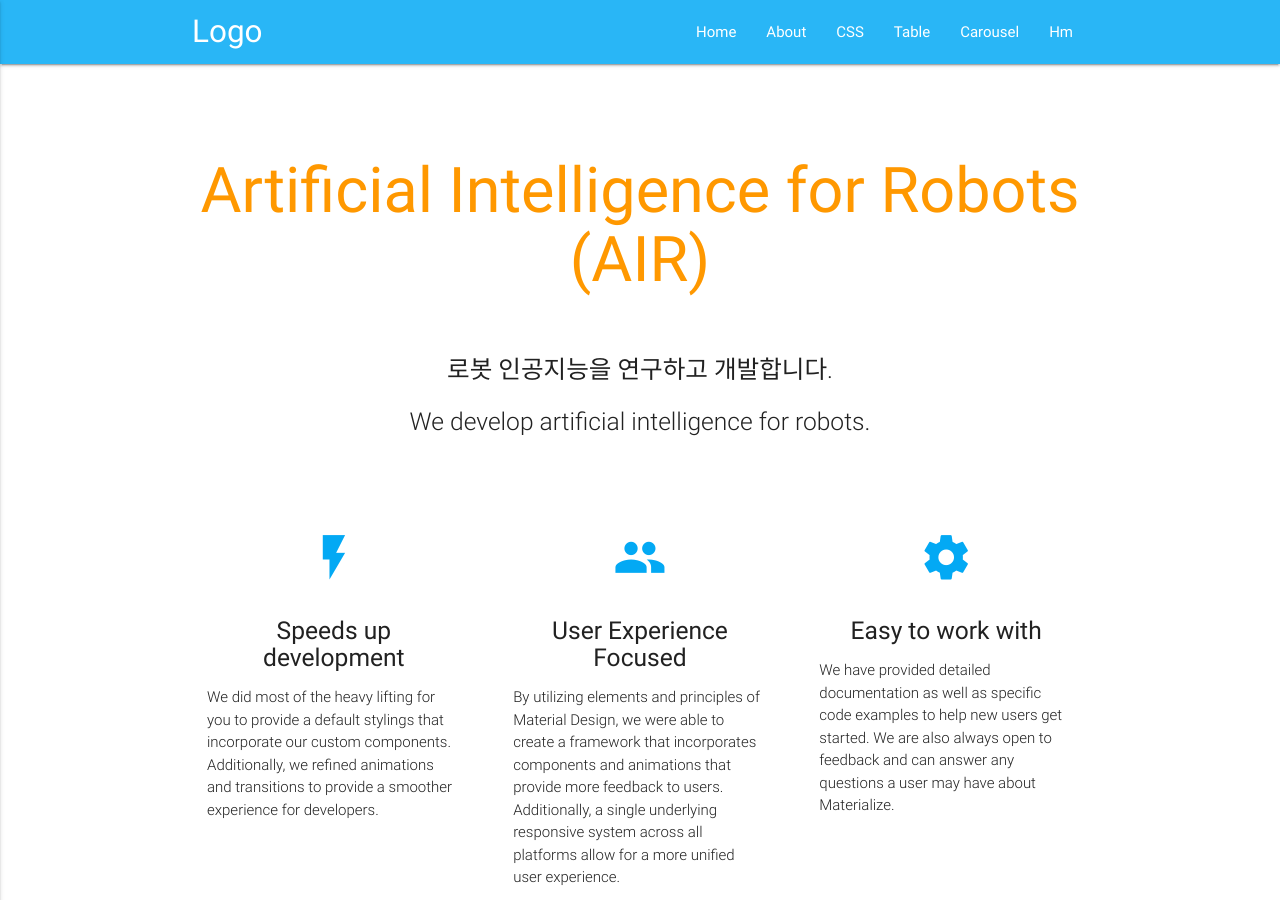
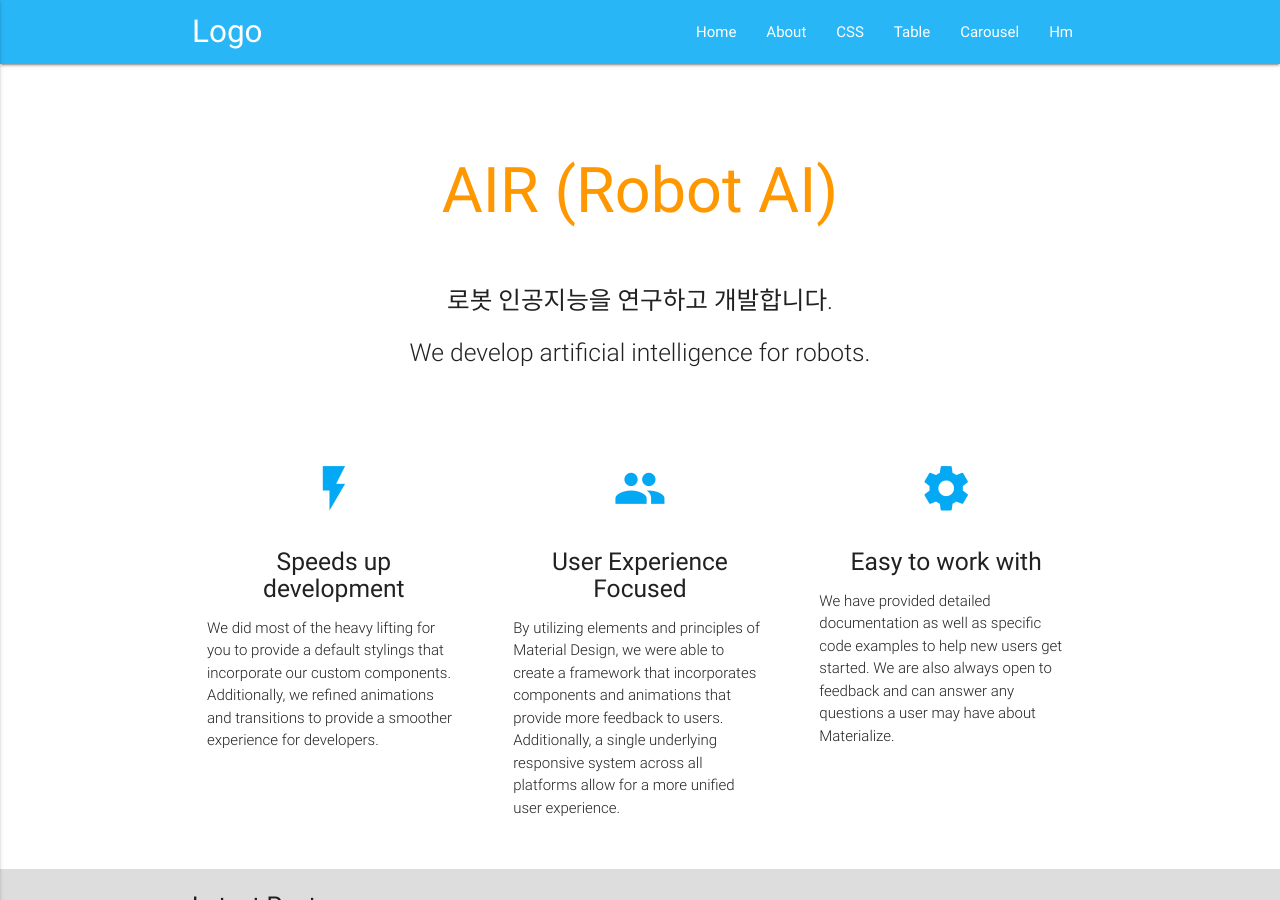
Before and after one commit to airproject2017/airproject2017.github.io, a Jekyll site: the page built from index.md, in a window 1280 px wide and 900 px high. Built offline with Jekyll 4.4.1, drawn with Linux system fonts in a browser that asks for light colours.

Commit message:
docs: update front page

```diff
--- a/_config.yml
+++ b/_config.yml
@@ -1,4 +1,4 @@
-title: Artificial Intelligence for Robots (AIR)
+title: AIR (Robot AI)
 author: Minsu Jang
 email: minsu@etri.re.kr
 description: > # this means to ignore newlines until "baseurl:"
```
